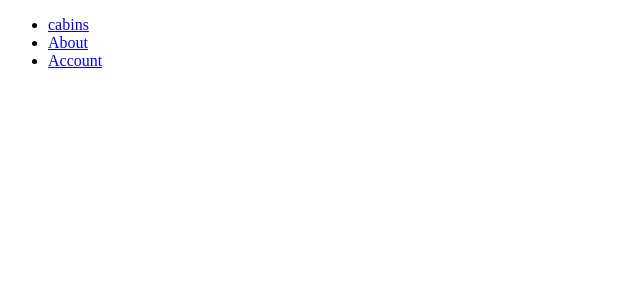
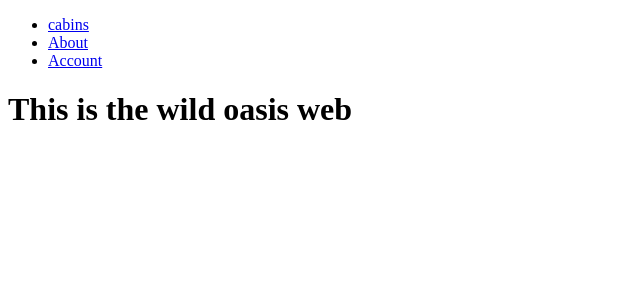
Before and after one commit to irabruce10/the-wild-oasis-web, a Next.js app: page / in a window 1280 px wide. Shown: the top 300 px of the page, without its empty margins (0-640 px from the left). Built offline with nearby package versions, Linux system fonts and the light colour scheme.

Commit message:
navigating between pages

```diff
--- a/app/account/page.js
+++ b/app/account/page.js
@@ -1,5 +1,3 @@
-import React from "react";
-
 export default function page() {
   return <h1>page Account</h1>;
 }
--- a/app/component/navigation.js
+++ b/app/component/navigation.js
@@ -1,5 +1,4 @@
 import Link from "next/link";
-import React from "react";
 
 export default function Navigation() {
   return (
--- a/app/page.js
+++ b/app/page.js
@@ -5,6 +5,7 @@ export default function Home() {
   return (
     <div>
       <Navigation />
+      <h1>This is the wild oasis web</h1>
     </div>
   );
 }
```
